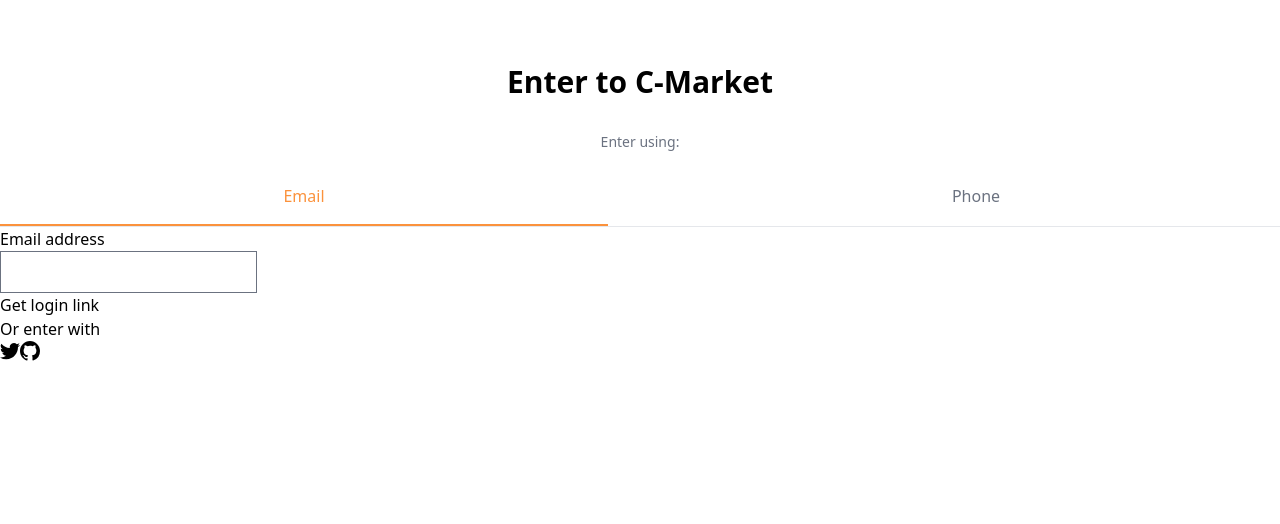
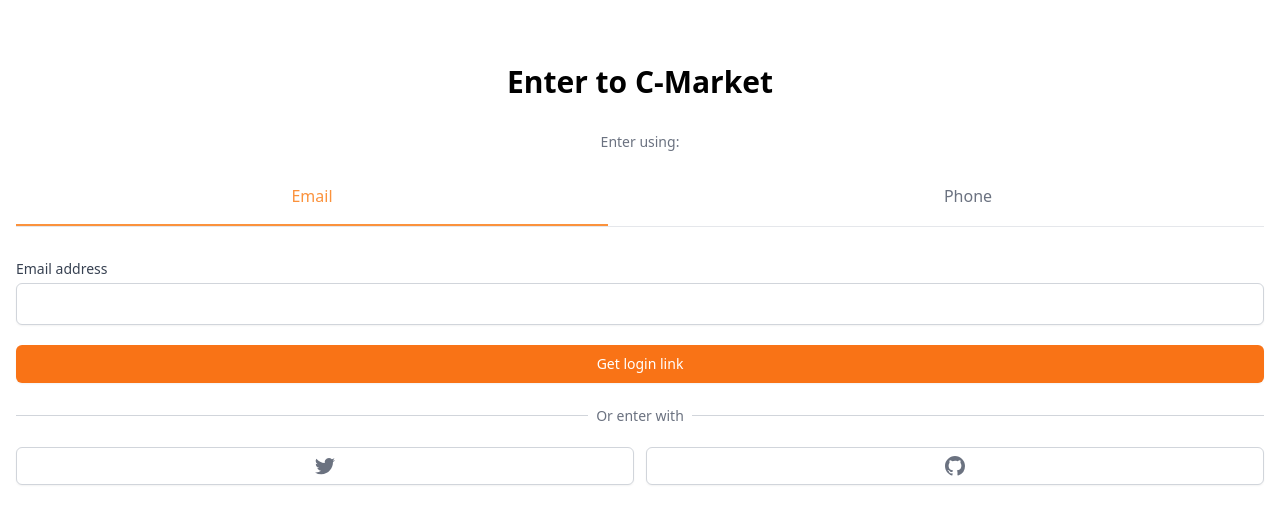
Before and after one commit to jha0402/c-market, a Next.js app: page /enter in a window 1280 px wide. Shown: the top 524 px of the page. Built offline with nearby package versions, Linux system fonts and the light colour scheme.

Commit message:
Add login page styles

```diff
--- a/pages/enter.tsx
+++ b/pages/enter.tsx
@@ -9,7 +9,7 @@
     const onEmailClick = () => setMethod('email');
     const onPhoneClick = () => setMethod('phone');
     return (
-        <div className='mt-16'>
+        <div className='mt-16 px-4'>
             <h3 className='text-3xl font-bold text-center'>Enter to C-Market</h3>
             <div className='mt-8'>
                 <div className='flex flex-col items-center'>
@@ -39,39 +39,51 @@
                         </button>
                     </div>
                 </div>
-                <form>
-                    <label>
+                <form className='flex flex-col mt-8'>
+                    <label className='text-sm font-medium text-gray-700'>
                         {method === 'email' ? 'Email address' : null}
                         {method === 'phone' ? 'Phone number' : null}
                     </label>
-                    <div>
-                        {method === 'email' ? <input type='email' required /> : null}
+                    <div className='mt-1'>
+                        {method === 'email' ? (
+                            <input
+                                type='email'
+                                className='appearance-none w-full px-3 py-2 border border-gray-300 rounded-md shadow-sm placeholder-gray-400 focus:outline-none focus:ring-orange-500 focus:border-orange-500'
+                                required
+                            />
+                        ) : null}
                         {method === 'phone' ? (
-                            <div>
-                                <span>+82</span>
-                                <input type='number' required />
+                            <div className='flex rounded-md shadow-sm'>
+                                <span className='flex items-center justify-center px-3 rounded-l-md border border-r-0 shadow-sm border-gray-300 bg-gray-50 text-gray-500 select-none text-sm'>
+                                    +82
+                                </span>
+                                <input
+                                    className='appearance-none w-full px-3 py-2 border border-gray-300 rounded-md rounded-l-none shadow-sm placeholder-gray-400 focus:outline-none focus:ring-orange-500 focus:border-orange-500'
+                                    type='number'
+                                    required
+                                />
                             </div>
                         ) : null}
                     </div>
-                    <button>
+                    <button className='mt-5 bg-orange-500 hover:bg-orange-600 text-white py-2 px-4 border border-transparent rounded-md shadow-sm text-sm font-medium focus:ring-2 focus:ring-offset-2 focus:ring-orange-500 focus:outline-none'>
                         {method === 'email' ? 'Get login link' : null}
                         {method === 'phone' ? 'Get one-time password' : null}
                     </button>
                 </form>
-                <div>
-                    <div>
-                        <div />
-                        <div>
-                            <span>Or enter with</span>
+                <div className='mt-8'>
+                    <div className='relative'>
+                        <div className='absolute w-full border-t border-gray-300' />
+                        <div className='relative -top-3 text-center'>
+                            <span className='bg-white px-2 text-sm text-gray-500'>Or enter with</span>
                         </div>
                     </div>
-                    <div>
-                        <button>
+                    <div className='grid grid-cols-2 gap-3 mt-2'>
+                        <button className='flex justify-center items-center py-2 px-4 border border-gray-300 rounded-md shadow-sm bg-white text-sm font-medium text-gray-500 hover:bg-gray-50'>
                             <svg className='w-5 h-5' aria-hidden='true' fill='currentColor' viewBox='0 0 20 20'>
                                 <path d='M6.29 18.251c7.547 0 11.675-6.253 11.675-11.675 0-.178 0-.355-.012-.53A8.348 8.348 0 0020 3.92a8.19 8.19 0 01-2.357.646 4.118 4.118 0 001.804-2.27 8.224 8.224 0 01-2.605.996 4.107 4.107 0 00-6.993 3.743 11.65 11.65 0 01-8.457-4.287 4.106 4.106 0 001.27 5.477A4.073 4.073 0 01.8 7.713v.052a4.105 4.105 0 003.292 4.022 4.095 4.095 0 01-1.853.07 4.108 4.108 0 003.834 2.85A8.233 8.233 0 010 16.407a11.616 11.616 0 006.29 1.84' />
                             </svg>
                         </button>
-                        <button>
+                        <button className='flex justify-center items-center py-2 px-4 border border-gray-300 rounded-md shadow-sm bg-white text-sm font-medium text-gray-500 hover:bg-gray-50'>
                             <svg className='w-5 h-5' aria-hidden='true' fill='currentColor' viewBox='0 0 20 20'>
                                 <path
                                     fillRule='evenodd'
```
